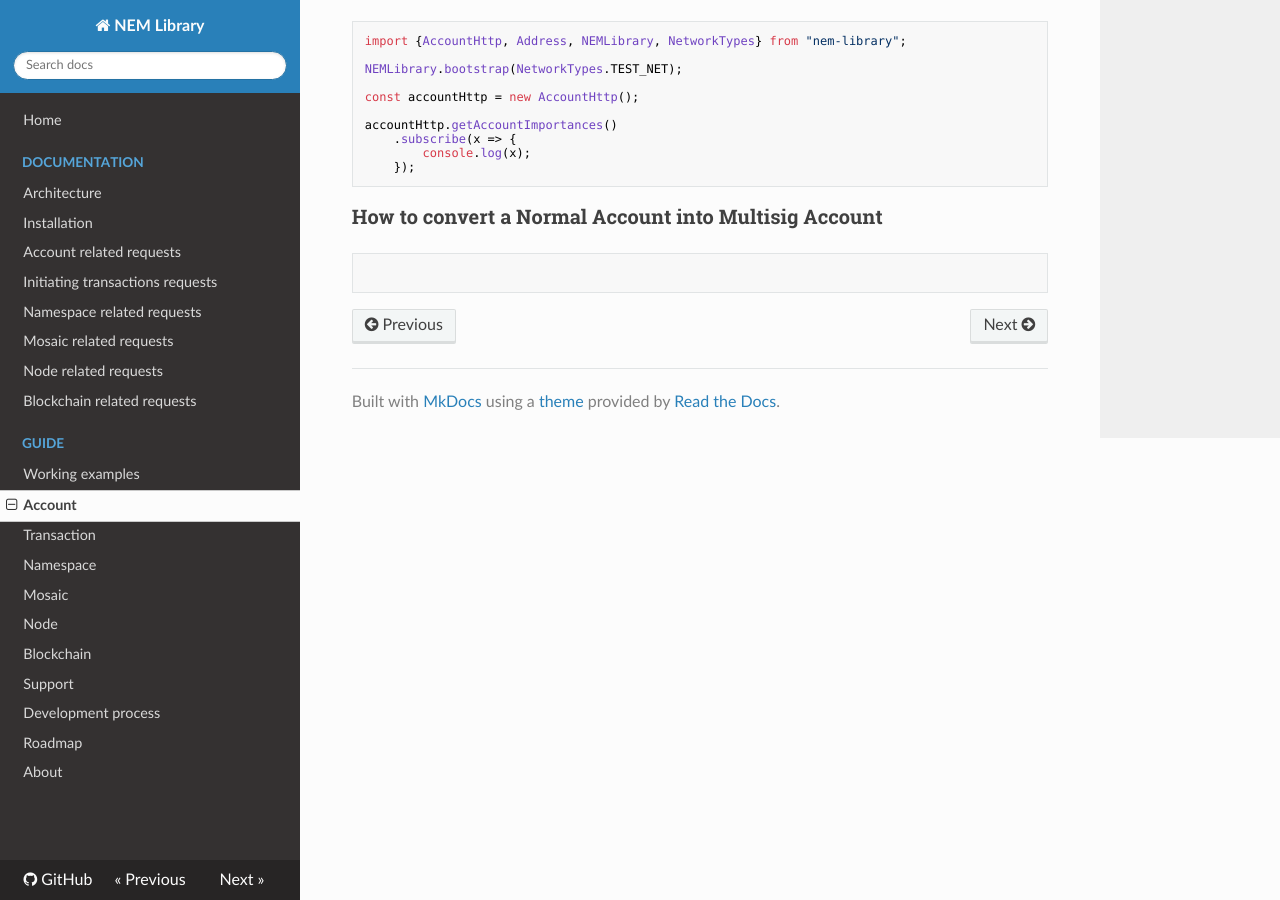
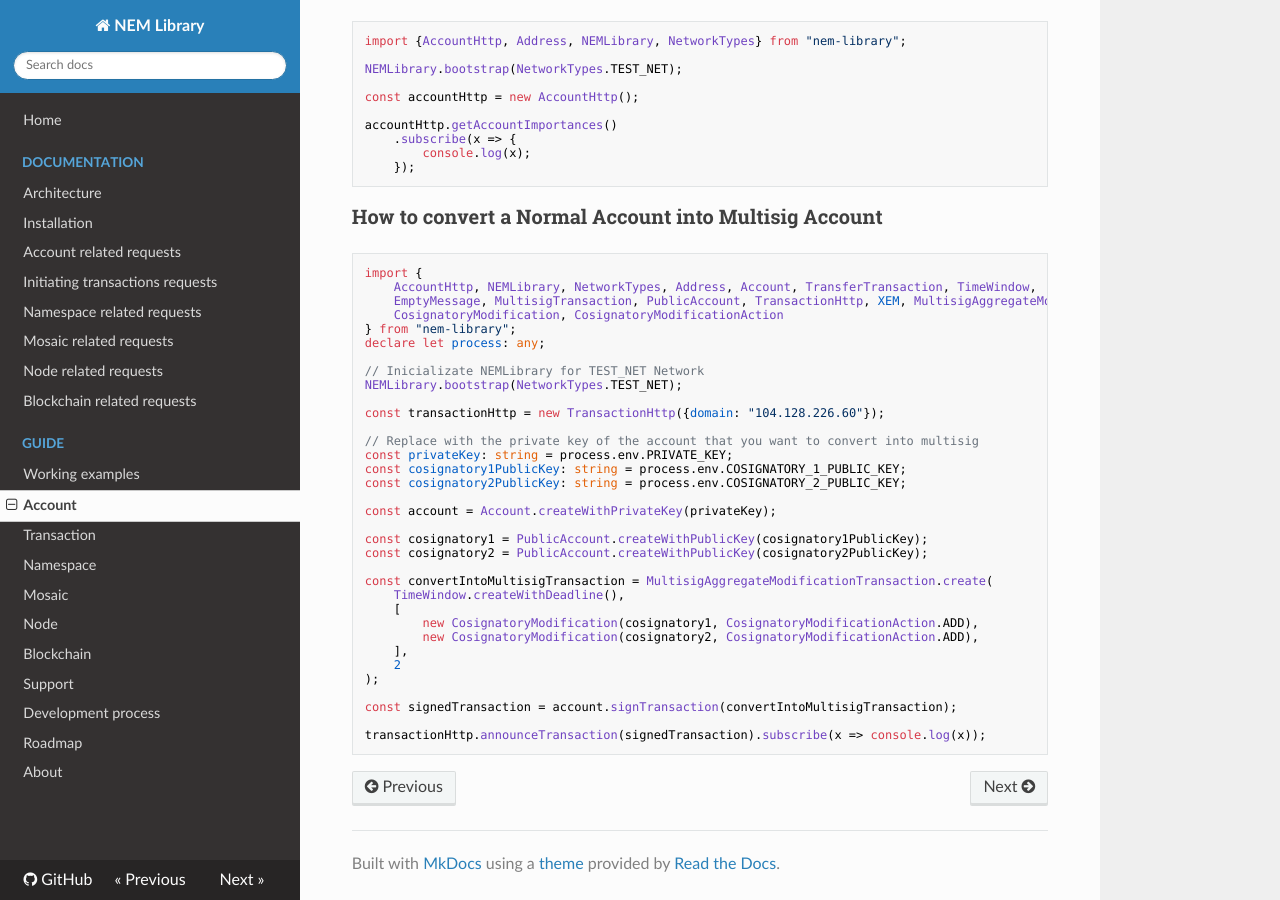
Before and after one commit to takahser/nem-library-docs, an MkDocs documentation site: the page built from docs/guide/account.md, in a window 1280 px wide and 900 px high, scrolled down 1056 px. Built offline with MkDocs 1.6.1, drawn with Linux system fonts in a browser that asks for light colours; nearby versions of some CDN libraries; old or Windows-style settings are respelled for this version of MkDocs.

Commit message:
ADDED more examples

````diff
--- a/docs/guide/account.md
+++ b/docs/guide/account.md
@@ -76,5 +76,38 @@
 ### How to convert a Normal Account into Multisig Account
 
 ```typescript
+import {
+    AccountHttp, NEMLibrary, NetworkTypes, Address, Account, TransferTransaction, TimeWindow,
+    EmptyMessage, MultisigTransaction, PublicAccount, TransactionHttp, XEM, MultisigAggregateModificationTransaction,
+    CosignatoryModification, CosignatoryModificationAction
+} from "nem-library";
+declare let process: any;
 
+// Inicializate NEMLibrary for TEST_NET Network
+NEMLibrary.bootstrap(NetworkTypes.TEST_NET);
+
+const transactionHttp = new TransactionHttp({domain: "104.128.226.60"});
+
+// Replace with the private key of the account that you want to convert into multisig
+const privateKey: string = process.env.PRIVATE_KEY;
+const cosignatory1PublicKey: string = process.env.COSIGNATORY_1_PUBLIC_KEY;
+const cosignatory2PublicKey: string = process.env.COSIGNATORY_2_PUBLIC_KEY;
+
+const account = Account.createWithPrivateKey(privateKey);
+
+const cosignatory1 = PublicAccount.createWithPublicKey(cosignatory1PublicKey);
+const cosignatory2 = PublicAccount.createWithPublicKey(cosignatory2PublicKey);
+
+const convertIntoMultisigTransaction = MultisigAggregateModificationTransaction.create(
+    TimeWindow.createWithDeadline(),
+    [
+        new CosignatoryModification(cosignatory1, CosignatoryModificationAction.ADD),
+        new CosignatoryModification(cosignatory2, CosignatoryModificationAction.ADD),
+    ],
+    2
+);
+
+const signedTransaction = account.signTransaction(convertIntoMultisigTransaction);
+
+transactionHttp.announceTransaction(signedTransaction).subscribe(x => console.log(x));
 ```
````
